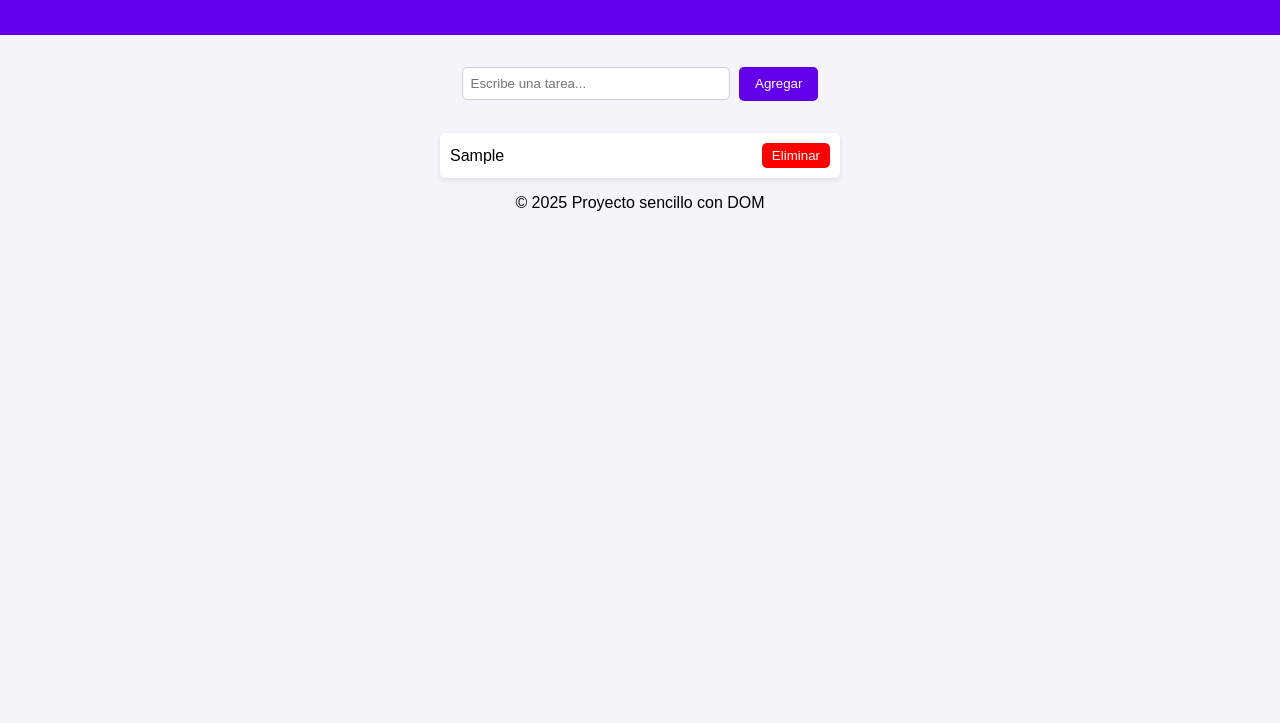
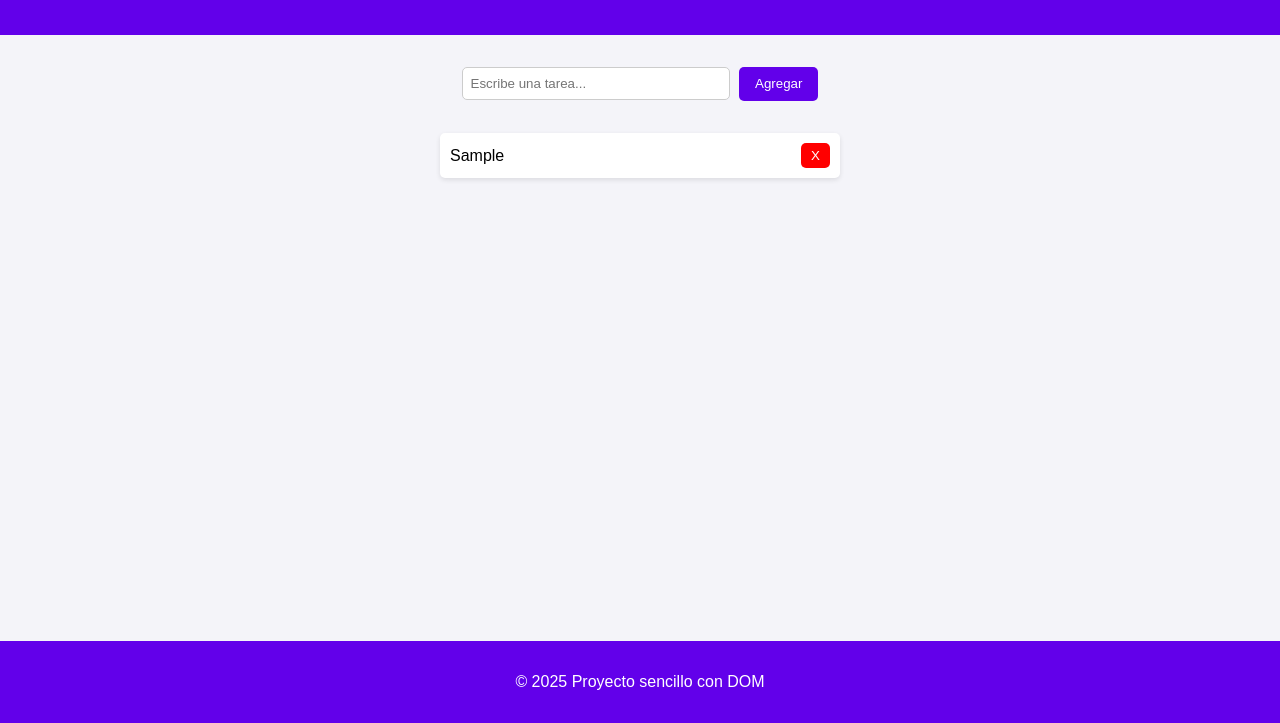
Before and after one commit to brancf11/mi-lista-de-tares-, a plain HTML site: page index.html in a window 1280 px wide. Both pictures are taken after typing "Sample" into the empty fields and a click on the button "Agregar". Shown: the part 77-800 px from the top of the page. Drawn offline with Linux system fonts and the light colour scheme.

Commit message:
nuevos cambios del proyecto

```diff
--- a/index.html
+++ b/index.html
@@ -3,17 +3,17 @@
 <head>
     <meta charset="UTF-8">
     <meta name="viewport" content="width=device-width, initial-scale=1.0">
-    <title>Document</title>
+    <title>Mi Lista de Tareas</title>
     <link rel="stylesheet" href="style.css">
-    <script type="module" src="main.js"></script>
+    <script type="module" src="main.js" defer></script>
 </head>
 <body>
 
-    <header>
+  <header>
     <h1>Mi Lista de Tareas</h1>
   </header>
 
-  <main>
+  <main class="contenido">
     <section class="input-section">
       <input type="text" id="tareaInput" placeholder="Escribe una tarea...">
       <button id="agregarBtn">Agregar</button>
@@ -26,6 +26,5 @@
     <p>&copy; 2025 Proyecto sencillo con DOM</p>
   </footer>
 
-
 </body>
 </html>
--- a/main.js
+++ b/main.js
@@ -1,35 +1,31 @@
-// Referencias a elementos del DOM
-const input = document.getElementById("tareaInput");
-const boton = document.getElementById("agregarBtn");
-const lista = document.getElementById("listaTareas");
+// Selección de elementos
+const inputTarea = document.getElementById('tareaInput');
+const botonAgregar = document.getElementById('agregarBtn');
+const listaTareas = document.getElementById('listaTareas');
 
-// Evento para agregar tarea
-boton.addEventListener("click", () => {
-  const texto = input.value.trim();
+// Función para crear una tarea
+function agregarTarea() {
+  const valor = inputTarea.value.trim();
+  if (valor === "") return;
 
-  if (texto !== "") {
-    // Crear elementos
-    const li = document.createElement("li");
-    li.textContent = texto;
+  const li = document.createElement('li');
+  li.textContent = valor;
 
-    const btnEliminar = document.createElement("button");
-    btnEliminar.textContent = "Eliminar";
-    btnEliminar.classList.add("eliminar");
+  const botonEliminar = document.createElement('button');
+  botonEliminar.textContent = 'X';
+  botonEliminar.className = 'eliminar';
+  botonEliminar.addEventListener('click', () => li.remove());
 
-    // Evento para eliminar tarea
-    btnEliminar.addEventListener("click", () => {
-      lista.removeChild(li);
-    });
+  li.appendChild(botonEliminar);
+  listaTareas.appendChild(li);
 
-    // Agregar botón al <li>
-    li.appendChild(btnEliminar);
+  inputTarea.value = '';
+}
 
-    // Agregar tarea a la lista
-    lista.appendChild(li);
+// Evento del botón
+botonAgregar.addEventListener('click', agregarTarea);
 
-    // Limpiar input
-    input.value = "";
-  } else {
-    alert("Por favor escribe una tarea");
-  }
+// Permitir agregar tarea presionando Enter
+inputTarea.addEventListener('keydown', (e) => {
+  if (e.key === 'Enter') agregarTarea();
 });
--- a/style.css
+++ b/style.css
@@ -1,8 +1,15 @@
+html, body {
+  height: 100%;
+  margin: 0;
+}
+
 body {
   font-family: Arial, sans-serif;
   background: #f4f4f9;
   margin: 0;
   padding: 0;
+  display: flex;
+  flex-direction: column; /* Apila header, main y footer */
   text-align: center;
 }
 
@@ -10,6 +17,10 @@ header {
   background: #6200ea;
   color: white;
   padding: 1rem;
+}
+
+.contenido {
+  flex: 1; /* Ocupa todo el espacio disponible */
 }
 
 .input-section {
@@ -63,3 +74,9 @@ li {
   border-radius: 5px;
   cursor: pointer;
 }
+
+footer {
+  background-color: #6200ea;
+  color: white;
+  padding: 1rem;
+}
```
